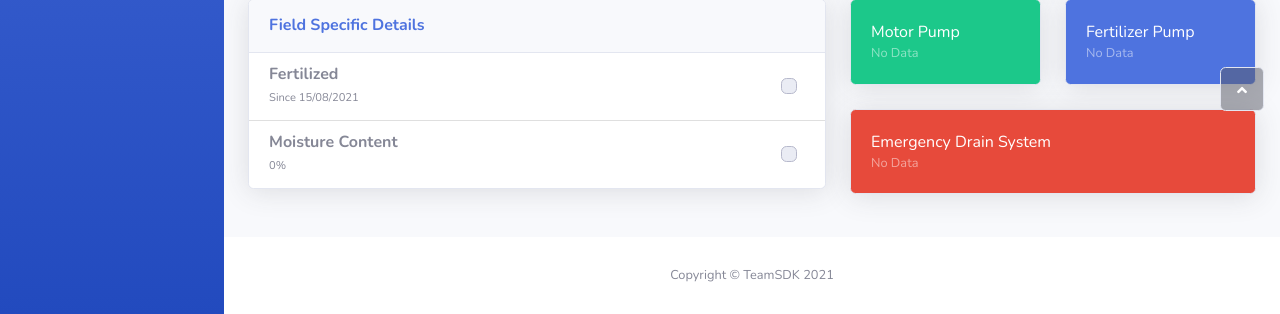
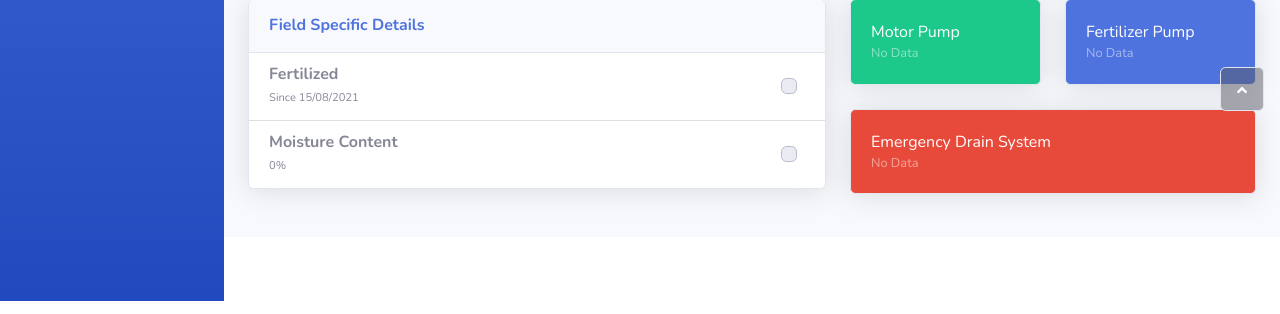
Before and after one commit to deepakkumar18035/Smart-Irrigation-System, a Flask app: page / in a window 1280 px wide. Shown: the part 673-987 px from the top of the page. Run offline with Flask 2, Linux system fonts and the light colour scheme; data that the repository does not hold is empty; some libraries are stand-ins or nearby versions.

Commit message:
UI Update

```diff
--- a/templates/index.html
+++ b/templates/index.html
@@ -292,7 +292,7 @@
         </div>
         <footer class="bg-white sticky-footer">
             <div class="container my-auto">
-                <div class="text-center my-auto copyright"><span>Copyright © TeamSDK 2021</span></div>
+                <div class="text-center my-auto copyright"><span></span></div>
             </div>
         </footer>
     </div><a class="border rounded d-inline scroll-to-top" href="#page-top"><i class="fas fa-angle-up"></i></a></div>
```
